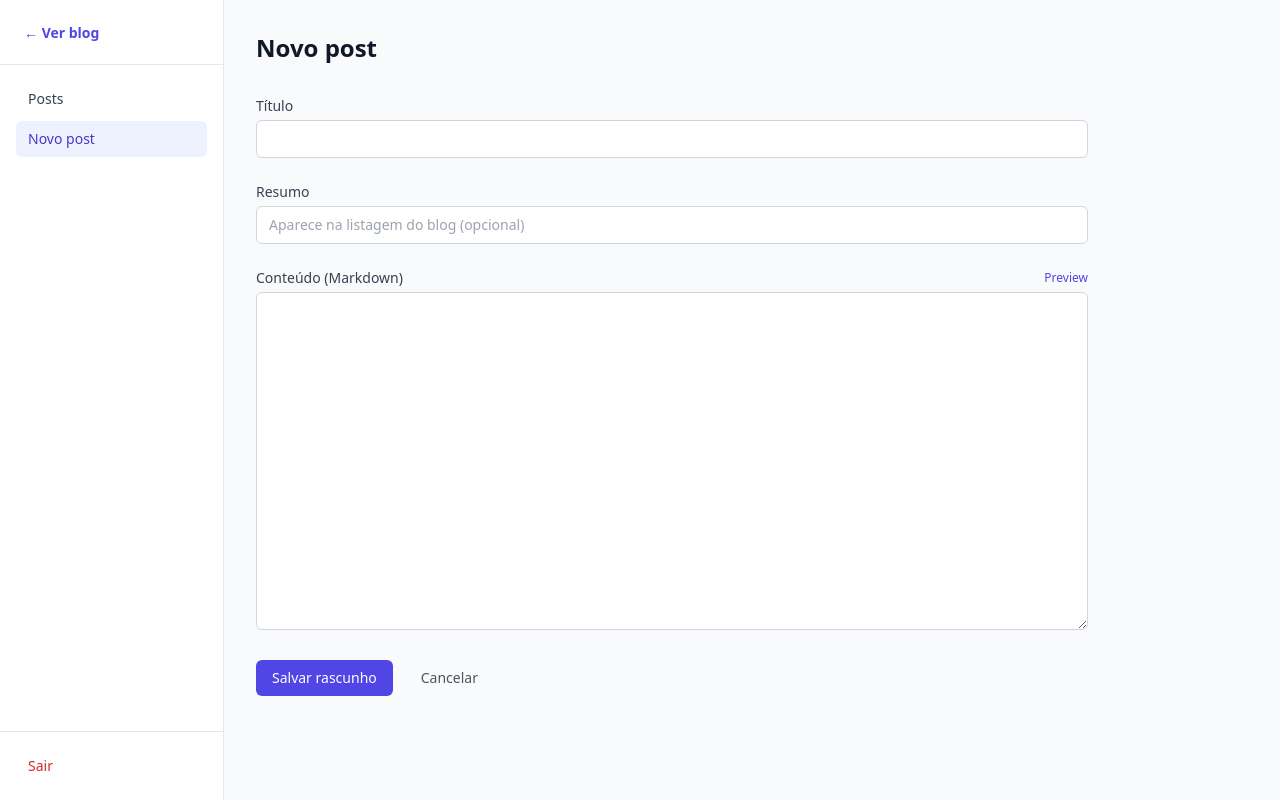
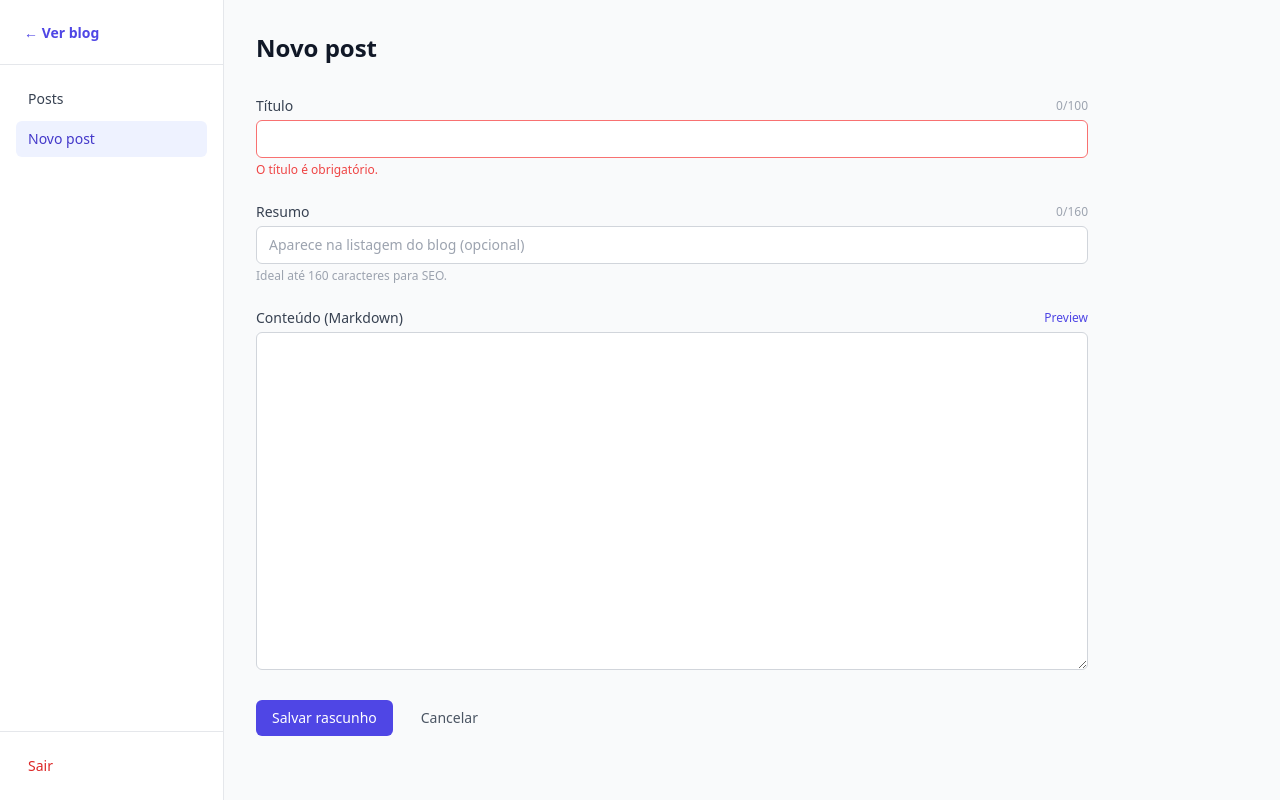
Before and after one commit to fgregoryb/falador, a Nuxt app: page /admin/new in a window 1280 px wide. Built offline with nearby package versions, Linux system fonts and the light colour scheme; no server answers.

Commit message:
feat: adiciona validação e contadores de caracteres no PostForm

```diff
--- a/app/components/PostForm.vue
+++ b/app/components/PostForm.vue
@@ -1,23 +1,35 @@
 <template>
   <form @submit.prevent="handleSubmit" class="space-y-6">
     <div>
-      <label class="block text-sm font-medium text-gray-700 mb-1">Título</label>
+      <div class="flex items-center justify-between mb-1">
+        <label class="block text-sm font-medium text-gray-700">Título</label>
+        <span :class="form.title.length > 100 ? 'text-red-500' : 'text-gray-400'" class="text-xs">
+          {{ form.title.length }}/100
+        </span>
+      </div>
       <input
         v-model="form.title"
         type="text"
-        required
-        class="w-full border border-gray-300 rounded-md px-3 py-2 text-sm focus:outline-none focus:ring-2 focus:ring-indigo-500"
+        :class="titleError ? 'border-red-400 focus:ring-red-400' : 'border-gray-300 focus:ring-indigo-500'"
+        class="w-full border rounded-md px-3 py-2 text-sm focus:outline-none focus:ring-2"
       />
+      <p v-if="titleError" class="text-xs text-red-500 mt-1">{{ titleError }}</p>
     </div>
 
     <div>
-      <label class="block text-sm font-medium text-gray-700 mb-1">Resumo</label>
+      <div class="flex items-center justify-between mb-1">
+        <label class="block text-sm font-medium text-gray-700">Resumo</label>
+        <span :class="form.excerpt.length > 160 ? 'text-red-500' : 'text-gray-400'" class="text-xs">
+          {{ form.excerpt.length }}/160
+        </span>
+      </div>
       <input
         v-model="form.excerpt"
         type="text"
         placeholder="Aparece na listagem do blog (opcional)"
         class="w-full border border-gray-300 rounded-md px-3 py-2 text-sm focus:outline-none focus:ring-2 focus:ring-indigo-500"
       />
+      <p class="text-xs text-gray-400 mt-1">Ideal até 160 caracteres para SEO.</p>
     </div>
 
     <div>
@@ -96,7 +108,14 @@ const form = reactive<PostData>({
   content: props.initialData?.content ?? '',
 })
 
+const titleError = computed(() => {
+  if (!form.title.trim()) return 'O título é obrigatório.'
+  if (form.title.length > 100) return 'O título deve ter no máximo 100 caracteres.'
+  return ''
+})
+
 function handleSubmit() {
+  if (titleError.value) return
   emit('submit', { ...form })
 }
 </script>
```
